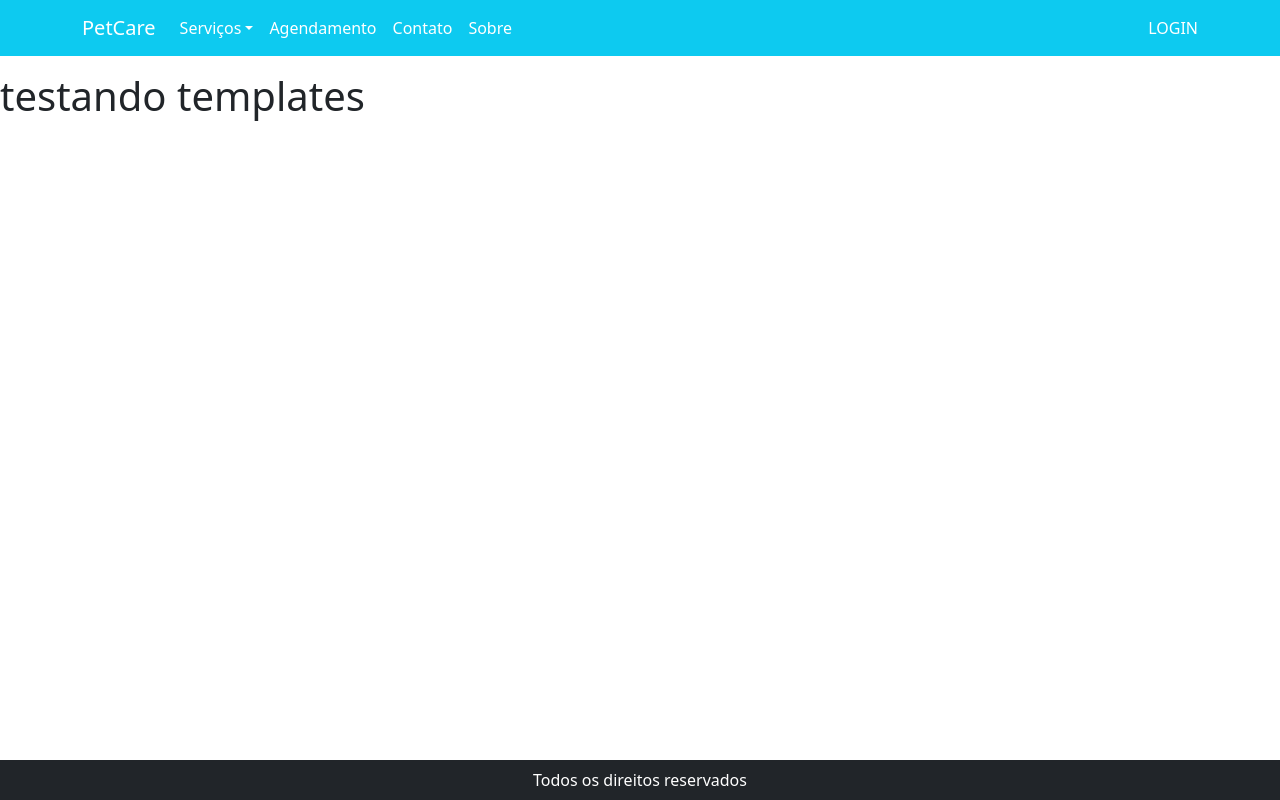
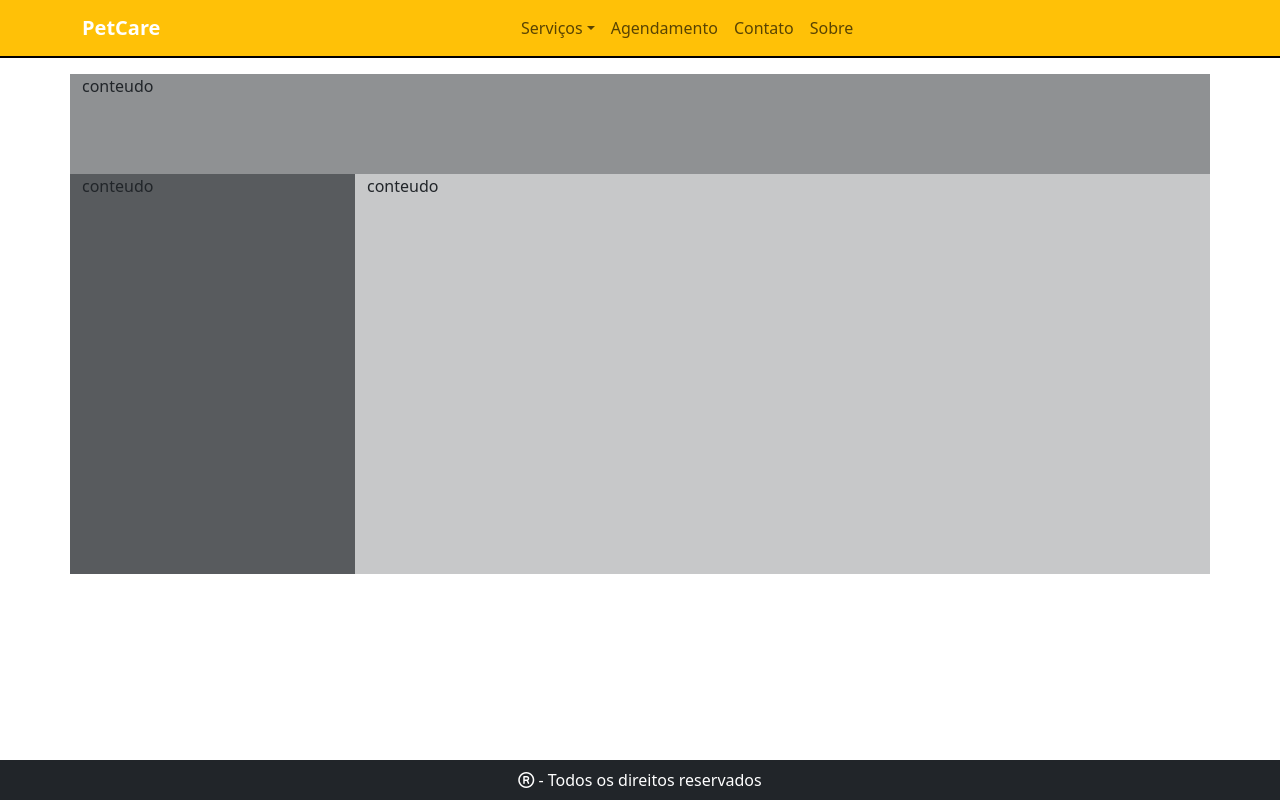
Before and after one commit to andreycoutt/e-commerce, a Django app: page / in a window 1280 px wide. Run offline with Django 4.2, Linux system fonts and the light colour scheme; some libraries are stand-ins or nearby versions.

Commit message:
Estilizando a pagina inicial do PetShop

```diff
--- a/inicio/templates/base.html
+++ b/inicio/templates/base.html
@@ -11,8 +11,7 @@
     <title>{% block title %}{% endblock %}</title>
 </head>
 <body>
-
-    <nav class="navbar bg-info navbar-expand-sm">
+    <nav class="navbar bg-warning navbar-expand-sm">
         <div class="container">
             <a href="#" class="navbar-brand d-flex align-items-center text-white">PetCare</a>
             <button class="navbar-toggler" type="button" data-bs-toggle="collapse" data-bs-target="#menuNavbar"> <span class="navbar-toggler-icon"></span> </button>
@@ -21,7 +20,7 @@
                 <div class="navbar-nav">
 
                     <div class="dropdown">
-                        <a href="#" class="nav-link dropdown-toggle text-white" data-bs-toggle="dropdown">Serviços</a>
+                        <a href="#" class="nav-link dropdown-toggle" data-bs-toggle="dropdown">Serviços</a>
 
                         <ul class="dropdown-menu dropdown-menu-center">
                             <li>
@@ -33,12 +32,11 @@
                         </ul>
 
                     </div>
-                    <a href="#" class="nav-link text-white">Agendamento</a>
-                    <a href="#" class="nav-link text-white">Contato</a>
-                    <a href="#" class="nav-link text-white">Sobre</a>
+                    <a href="#" class="nav-link ">Agendamento</a>
+                    <a href="#" class="nav-link ">Contato</a>
+                    <a href="#" class="nav-link ">Sobre</a>
                 </div>
             </div>
-            <span><button class="nav-link text-white">LOGIN</button></span>
         </div>
     </nav>
 
@@ -48,9 +46,10 @@
         {% endblock %}
     </div>
 
+    <script src="https://kit.fontawesome.com/76c7374bc8.js" crossorigin="anonymous"></script>
     <script src="https://cdn.jsdelivr.net/npm/bootstrap@5.3.2/dist/js/bootstrap.bundle.min.js" integrity="sha384-C6RzsynM9kWDrMNeT87bh95OGNyZPhcTNXj1NW7RuBCsyN/o0jlpcV8Qyq46cDfL" crossorigin="anonymous"></script>
     <script src="{% static 'js/scrips.js' %}"></script>
-    <footer class="bg-dark text-white text-center fixed-bottom py-2">Todos os direitos reservados</footer>
+    <footer class="bg-dark text-white text-center fixed-bottom py-2"><i class="fa-regular fa-registered" style="color: #ffffff;"></i> - Todos os direitos reservados</footer>
 
 </body>
 </html>
--- a/inicio/templates/inicio/home.html
+++ b/inicio/templates/inicio/home.html
@@ -3,5 +3,20 @@
 {% block title%}PET CARE{% endblock %}
 
 {% block content %}
-<h1>testando templates</h1>
+    <div class="container">
+        <div class="row">
+            <div class="col-12 bg-dark bg-opacity-50 h100">
+                conteudo
+            </div>
+            <div class="col-3 bg-dark bg-opacity-75 h400">
+                conteudo
+            </div>
+            <div class="col-9 bg-dark bg-opacity-25 h400">
+                conteudo
+            </div>
+
+
+        </div>
+    </div>
+
 {% endblock %}
--- a/static/css/styles.css
+++ b/static/css/styles.css
@@ -2,4 +2,54 @@
     padding: 0;
 }
 
+.h100{
+    height: 100px;
+}
+
+.h400{
+    height: 400px;
+}
+
+
+
+
 /* navbar */
+
+.navbar{
+    border-bottom: 2px solid black;
+}
+
+.navbar-nav{
+    margin: auto;
+}
+
+.navbar-brand{
+    font-weight: bold;
+}
+
+
+
+
+
+
+
+
+
+
+
+
+
+
+
+
+
+
+
+
+
+
+@media screen and (max-width: 600px) {
+    .column {
+      width: 100%;
+    }
+  }
```
